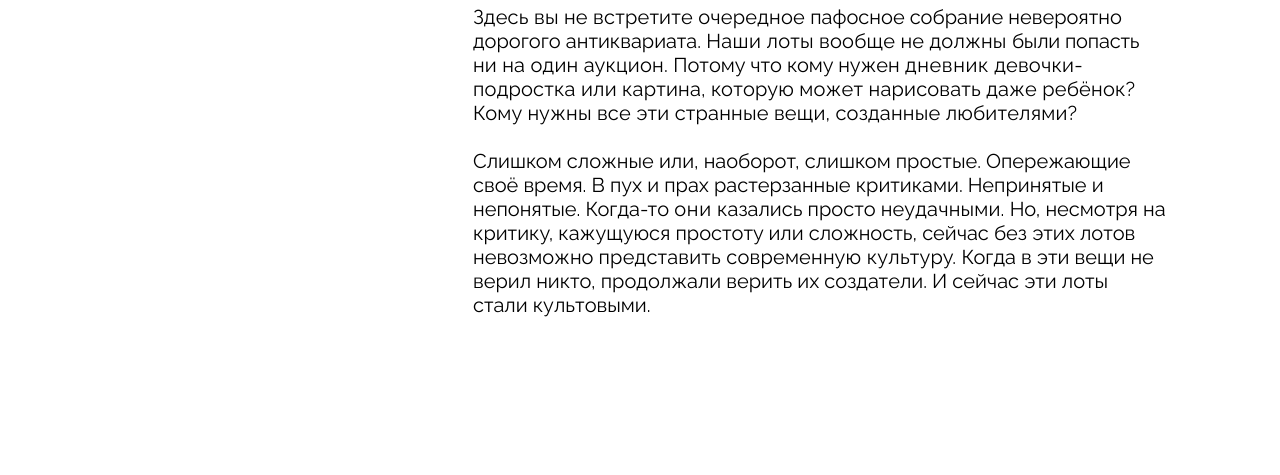
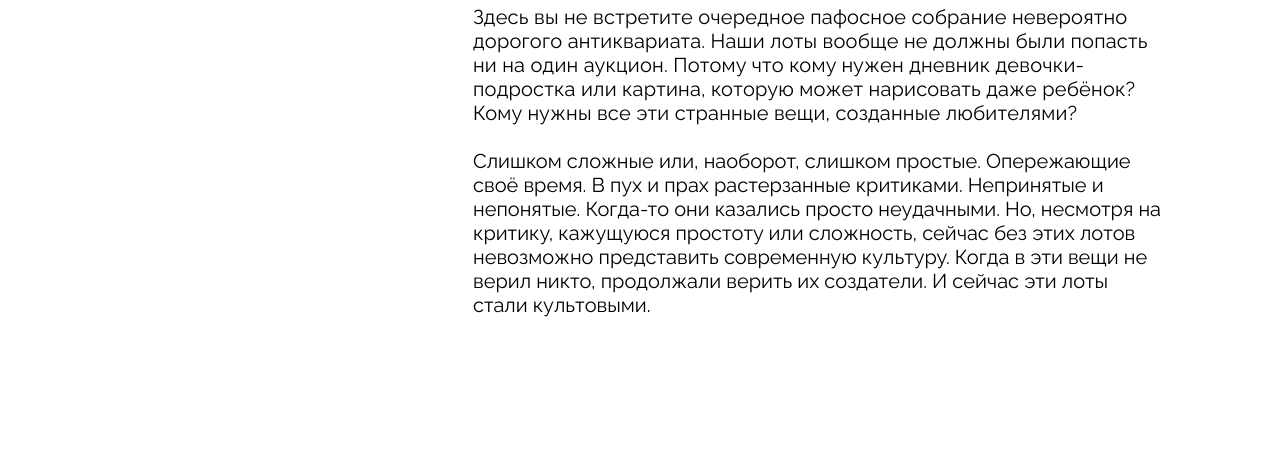
Before and after one commit to olgaboykodesign/ono-tebe-nado, a plain HTML site: page index.html in a window 1280 px wide. Shown: the part 2343-2818 px from the top of the page. Drawn offline with Linux system fonts and the light colour scheme.

Commit message:
на ревью

```diff
--- a/index.html
+++ b/index.html
@@ -102,15 +102,16 @@
             <div class="about__column">
                 <h4 class="about__title">Об аукционе</h4>
                 <div class="about__text">
-                    <p>Здесь вы не встретите очередное <span>пафосное собрание невероятно дорогого антиквариата.</span>
-                        <span>Наши</span> <span>лоты вообще не</span> должны <span>были попасть</span> ни на один <span>аукцион.</span> <span>Потому что кому нужен</span>
-                        <span>дневник</span> девочки-подростка или картина, которую может нарисовать даже ребёнок? Кому нужны все эти
+                    <p>Здесь вы не встретите очередное пафосное собрание невероятно дорогого антиквариата.
+                        Наши лоты вообще не должны были попасть ни на один аукцион. Потому что кому нужен
+                        дневник девочки-подростка или картина, которую может нарисовать даже ребёнок? Кому нужны все эти
                         странные вещи, созданные любителями?
                     </p>
                     <p>Слишком сложные или, наоборот, слишком простые. Опережающие своё время. В пух и прах растерзанные
-                        критиками. Непринятые и непонятые. Когда-то <span>они</span> казались просто
-                        <span>неудачными.</span> Но, несмотря на критику, кажущуюся простоту или сложность, сейчас без этих лотов невозможно <span>представить
-                        современную культуру.</span> Когда в эти вещи не верил никто, продолжали верить их создатели. И сейчас
+                        критиками. Непринятые и непонятые. Когда-то они казались просто
+                        неудачными. Но, несмотря на критику, кажущуюся простоту или сложность, сейчас без этих лотов
+                        невозможно представить современную культуру. Когда в эти вещи не верил никто, продолжали верить
+                        их создатели. И сейчас
                         эти лоты стали культовыми.
                     </p>
                 </div>
@@ -138,8 +139,8 @@
                         class="footer__social-icon"></a></li>
             <li class="footer__social-list-item"><a href="##" class="footer__social-link"><img src="images/vk.svg"
                         class="footer__social-icon"></a></li>
-            <li class="footer__social-list-item"><a href="##" class="footer__social-link"><img src="images/pinterest.svg"
-                        class="footer__social-icon"></a></li>
+            <li class="footer__social-list-item"><a href="##" class="footer__social-link"><img
+                        src="images/pinterest.svg" class="footer__social-icon"></a></li>
         </ul>
     </footer>
 </body>
--- a/styles/style.css
+++ b/styles/style.css
@@ -1,4 +1,4 @@
-/* место для вашего кода */
+
 .header {
     margin: 92px 50px 96px;
     display: grid;
@@ -320,41 +320,6 @@
     letter-spacing: 0em;
 }
 
-.about__text span {
-    letter-spacing: normal;
-}
-
-.about__text span:nth-child(2n) {
-    letter-spacing: 0.02em;
-}
-
-.about__text span:nth-child(3n) {
-    letter-spacing: 0.01em;
-}
-
-.about__text span:nth-child(4n) {
-    letter-spacing: -0.01em;
-}
-.about__text span:nth-child(5n) {
-    letter-spacing: 0.01em;
-}
-.about__text span:nth-child(6n) {
-    letter-spacing: 0em;
-}
-.about__text span:nth-child(7n) {
-    letter-spacing: 0.03em;
-}
-.about__text p:last-child span:nth-child(1n) {
-    letter-spacing: 0.04em;
-}
-
-.about__text p:last-child span:nth-child(2n) {
-    letter-spacing: 0.01em;
-}
-.about__text p:last-child span:nth-child(3n) {
-    letter-spacing: 0.01em;
-}
-
 .footer {
     padding: 180px 50px 88px;
     display: grid;
```
Also changed, not shown: 2 other files.
